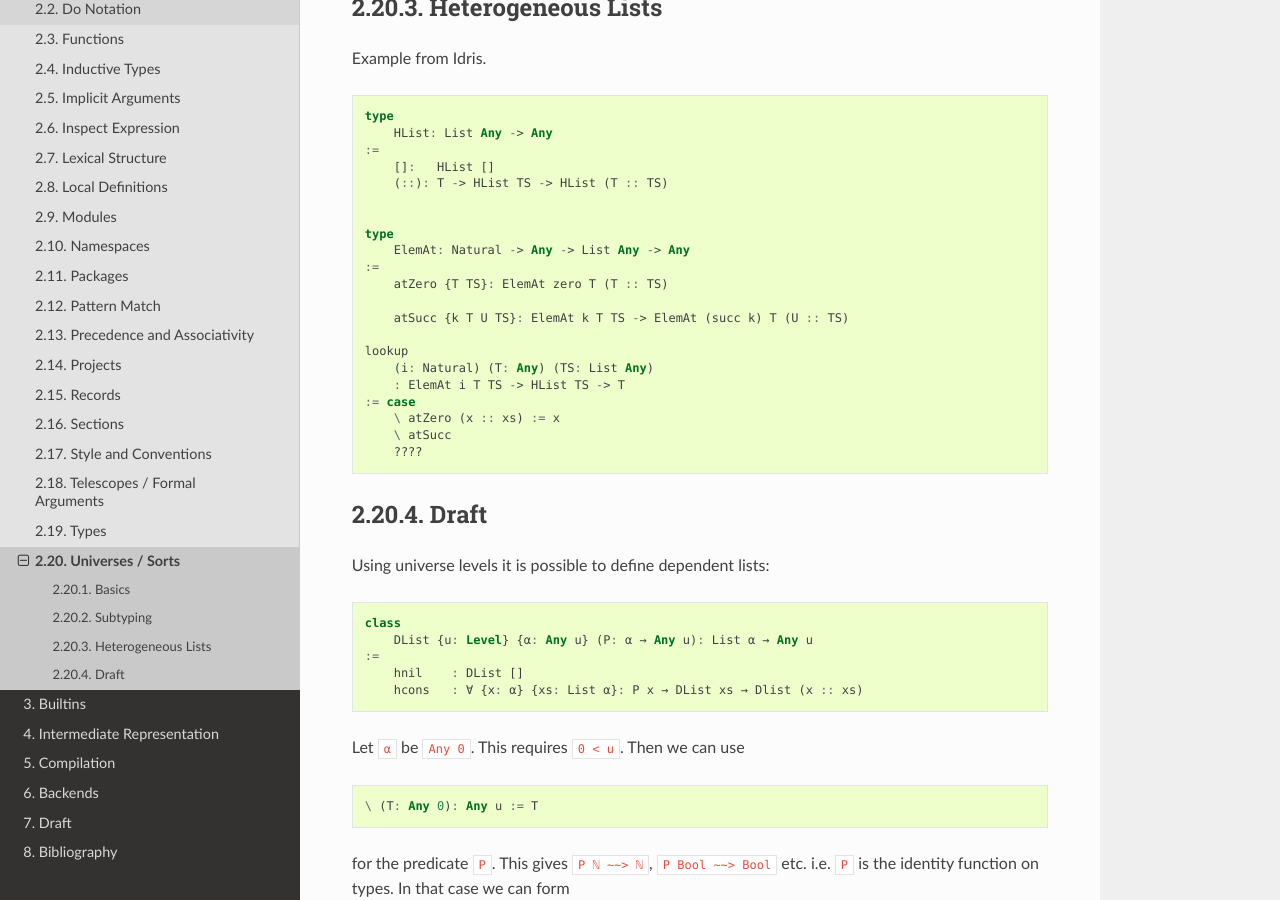
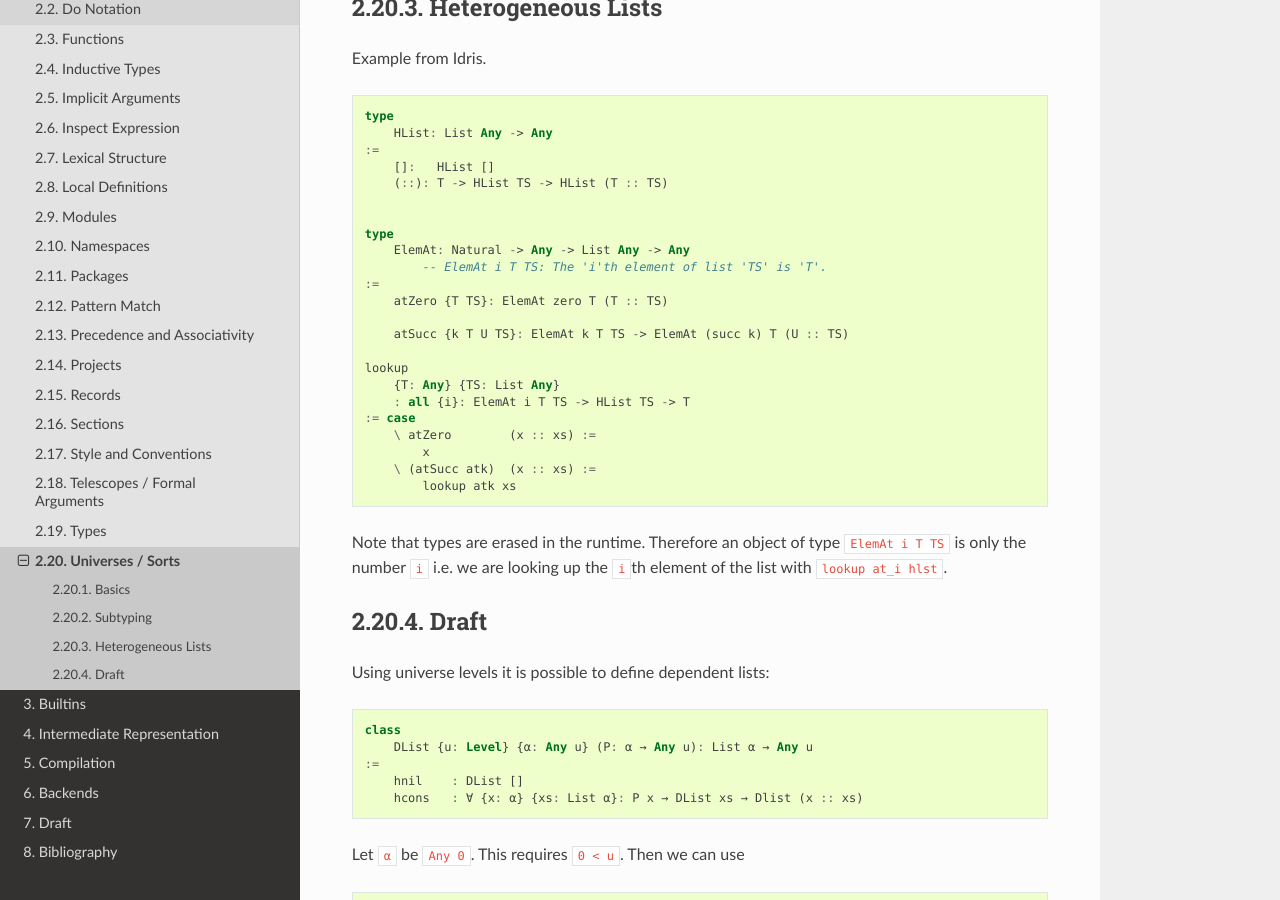
Before and after one commit to alba-lang/lang-spec, a Sphinx documentation site: the page built from sphinx/source/lang-elems/universes.rst, in a window 1280 px wide and 900 px high, scrolled down 4110 px. Built offline with Sphinx 7.4.7 and the Read the Docs theme 2.0.0, drawn with Linux system fonts in a browser that asks for light colours; pages that are not in the unit, such as notebooks, are missing from menus.

Commit message:
Completed the Idris example of heterogeous lists
	modified:   sphinx/source/lang-elems/universes.rst

```diff
--- a/sphinx/source/lang-elems/universes.rst
+++ b/sphinx/source/lang-elems/universes.rst
@@ -224,18 +224,26 @@ Example from Idris.
 
     type
         ElemAt: Natural -> Any -> List Any -> Any
+            -- ElemAt i T TS: The 'i'th element of list 'TS' is 'T'.
     :=
         atZero {T TS}: ElemAt zero T (T :: TS)
 
         atSucc {k T U TS}: ElemAt k T TS -> ElemAt (succ k) T (U :: TS)
 
     lookup
-        (i: Natural) (T: Any) (TS: List Any)
-        : ElemAt i T TS -> HList TS -> T
+        {T: Any} {TS: List Any}
+        : all {i}: ElemAt i T TS -> HList TS -> T
     := case
-        \ atZero (x :: xs) := x
-        \ atSucc
-        ????
+        \ atZero        (x :: xs) :=
+            x
+        \ (atSucc atk)  (x :: xs) :=
+            lookup atk xs
+
+Note that types are erased in the runtime. Therefore an object of type ``ElemAt
+i T TS`` is only the number ``i`` i.e. we are looking up the ``i``\ th element
+of the list with ``lookup at_i hlst``.
+
+
 
 
 Draft
```
